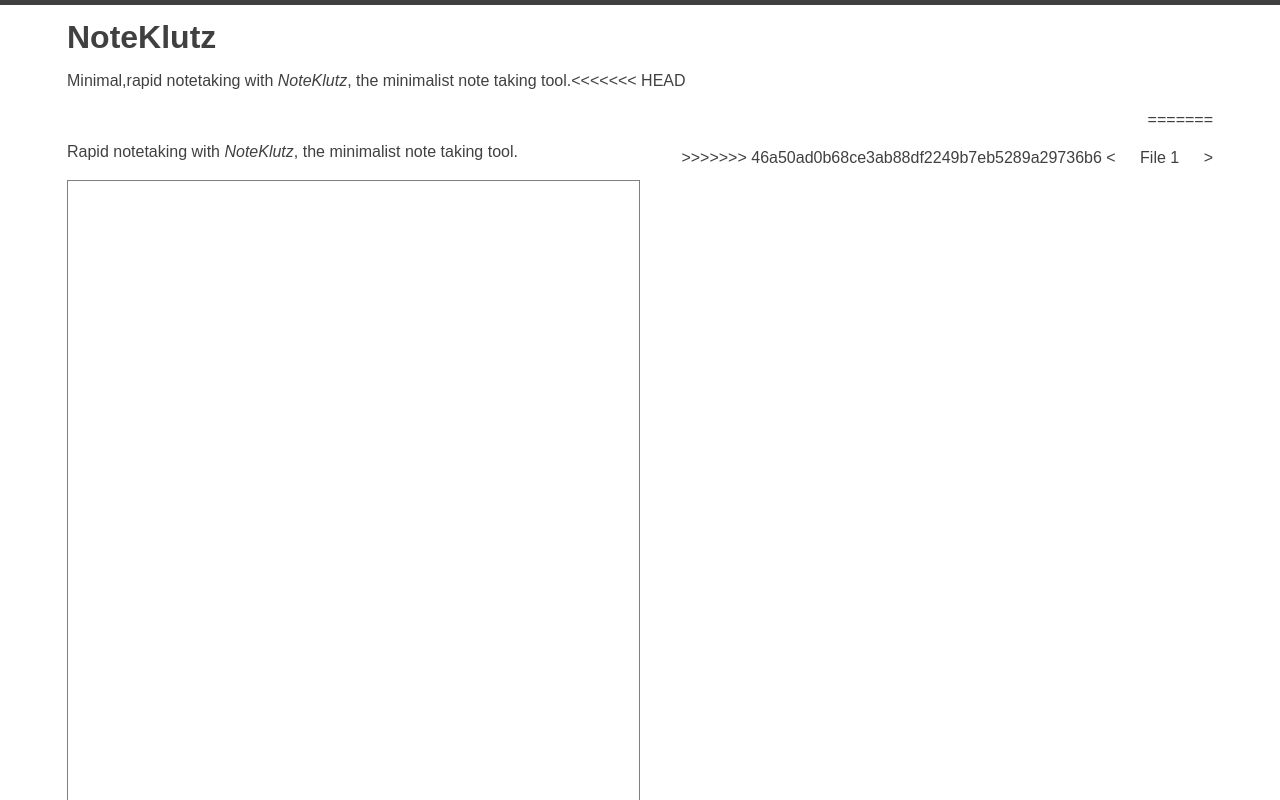
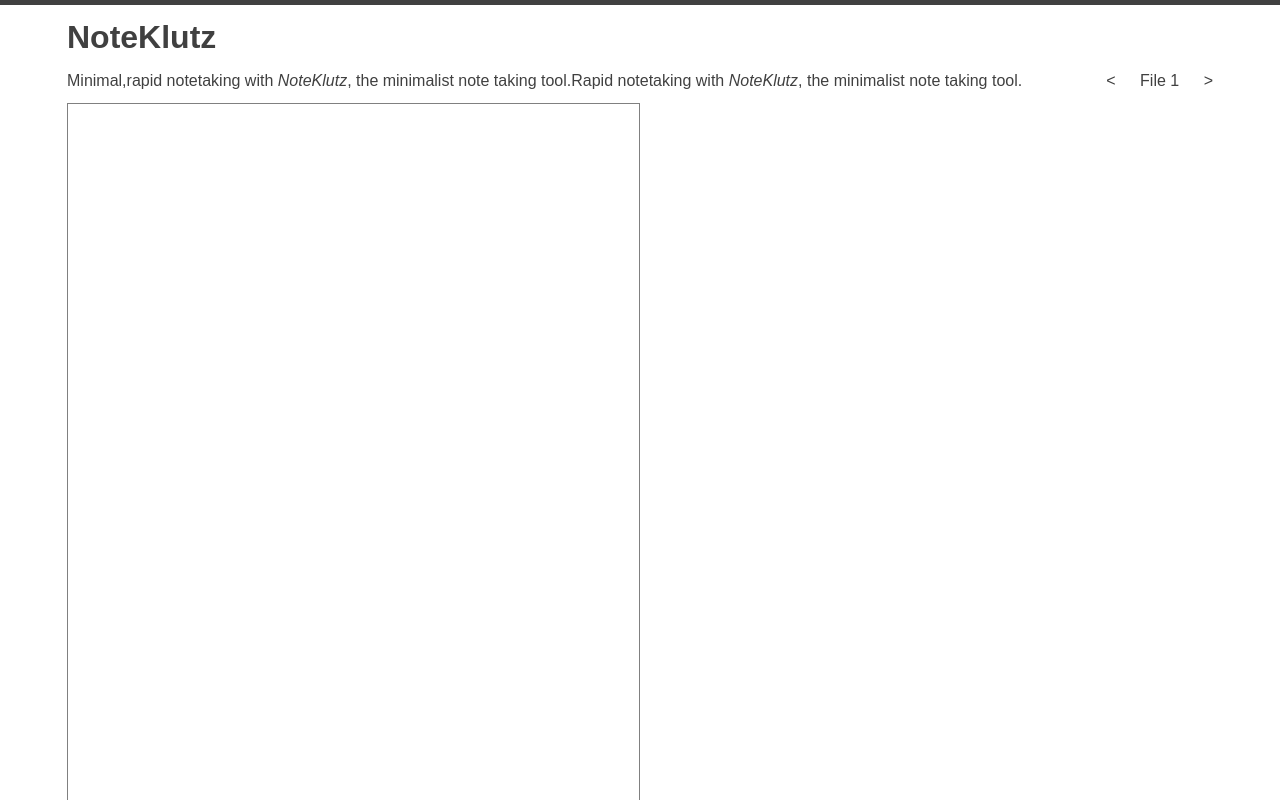
Before and after one commit to shwetarkadam/noteklutz, a website: page index.html in a window 1280 px wide. Shown: the top 800 px of the page. Drawn offline with Linux system fonts and the light colour scheme; a script that the page names is missing.

Commit message:
Update index.html

```diff
--- a/index.html
+++ b/index.html
@@ -14,13 +14,12 @@
 
     <h1>NoteKlutz</h1>
 
-<<<<<<< HEAD
     <div style="float:left">Minimal,rapid notetaking with <em>NoteKlutz</em>, the minimalist note taking tool.</div>
     <p id="toolbox" align="right" style="justify-content: space-evenly;">
-=======
+
     <div style="float:left">Rapid notetaking with <em>NoteKlutz</em>, the minimalist note taking tool.</div>
     <p id="toolbox" align="right" style="justify-content:space-evenly">
->>>>>>> 46a50ad0b68ce3ab88df2249b7eb5289a29736b6
+
 
         <span class="goleft" onclick="textLoad(currentFileNumber - 1)">&lt;</span>
         <span id="fileId">File 1</span>
```
